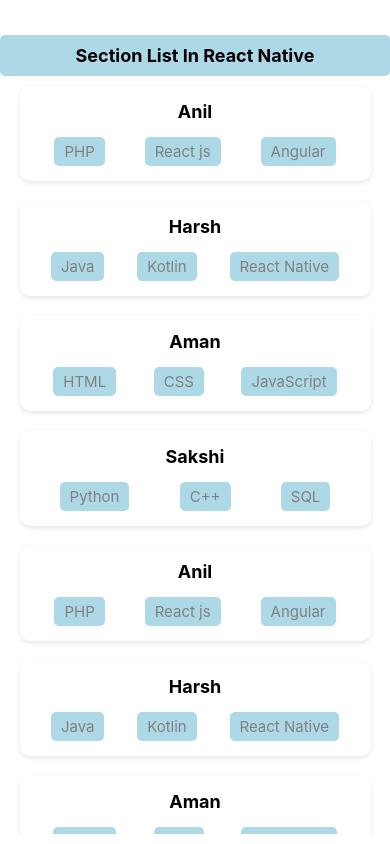
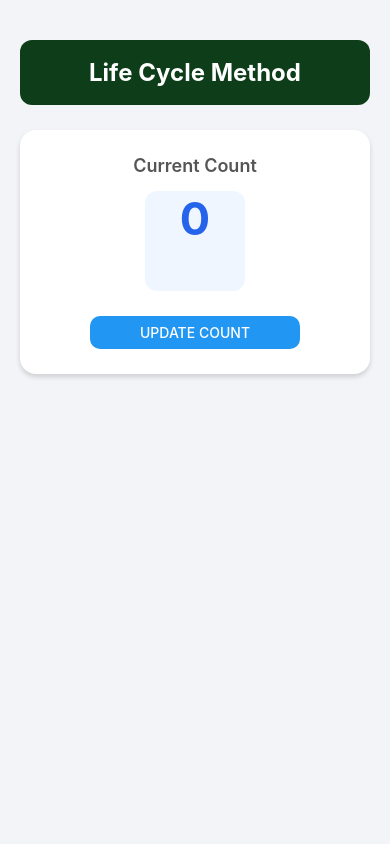
Before and after one commit to hvjha/React_Native, a React Native app: screen / in a window 390 px wide. Built offline with nearby package versions, Linux system fonts and the light colour scheme.

Commit message:
life style

```diff
--- /dev/null
+++ b/src/lessons/10_LifeCycle.tsx
@@ -0,0 +1,102 @@
+import React, { useEffect, useState } from 'react';
+import { View, Text, StyleSheet, Button } from 'react-native';
+
+const LifeCycle = () => {
+    const [count, setCount] = useState(0);
+
+    useEffect(() => {
+        console.warn('count changed', count);
+    }, [count]);
+
+    return (
+        <View style={style.container}>
+
+            <Text style={style.textHeader}>
+                Life Cycle Method
+            </Text>
+
+            <View style={style.card}>
+
+                <Text style={style.label}>
+                    Current Count
+                </Text>
+
+                <Text style={style.text}>
+                    {count}
+                </Text>
+
+                <View style={style.btn}>
+                    <Button
+                        title="Update Count"
+                        onPress={() => setCount(count + 1)}
+                    />
+                </View>
+
+            </View>
+
+        </View>
+    );
+};
+
+const style = StyleSheet.create({
+    container: {
+        flex: 1,
+        backgroundColor: '#f2f4f7',
+        padding: 20,
+    },
+
+    textHeader: {
+        fontSize: 24,
+        fontWeight: 'bold',
+        color: '#ffffff',
+        backgroundColor: '#0d3d19',
+        paddingVertical: 18,
+        borderRadius: 12,
+        textAlign: 'center',
+        marginTop: 20,
+        marginBottom: 25,
+    },
+
+    card: {
+        backgroundColor: '#ffffff',
+        borderRadius: 16,
+        padding: 25,
+        alignItems: 'center',
+        elevation: 5,
+        shadowColor: '#000',
+        shadowOffset: {
+            width: 0,
+            height: 3,
+        },
+        shadowOpacity: 0.15,
+        shadowRadius: 5,
+    },
+
+    label: {
+        fontSize: 18,
+        fontWeight: '600',
+        color: '#555',
+        marginBottom: 15,
+    },
+
+    text: {
+        fontSize: 45,
+        fontWeight: 'bold',
+        color: '#2563eb',
+        backgroundColor: '#eff6ff',
+        borderRadius: 12,
+        width: 100,
+        height: 100,
+        textAlign: 'center',
+        textAlignVertical: 'center',
+        marginBottom: 25,
+    },
+
+    btn: {
+        width: '70%',
+        borderRadius: 10,
+        overflow: 'hidden',
+    },
+});
+
+export default LifeCycle;
```
Also changed, not shown: App.tsx (+5 -2 lines).
